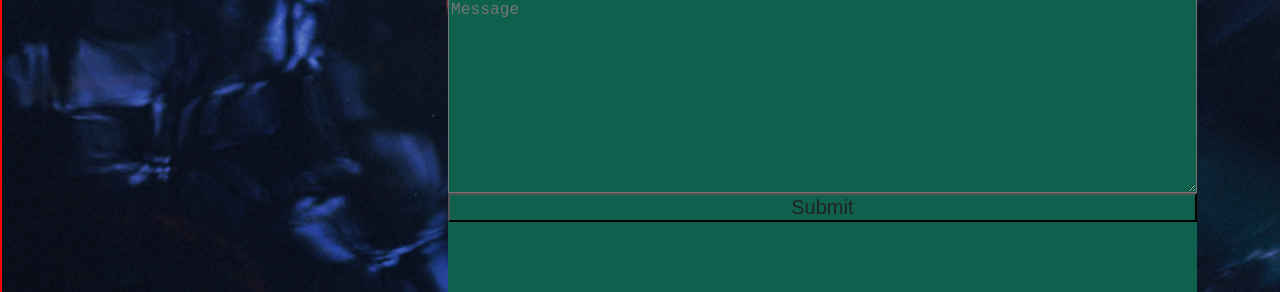
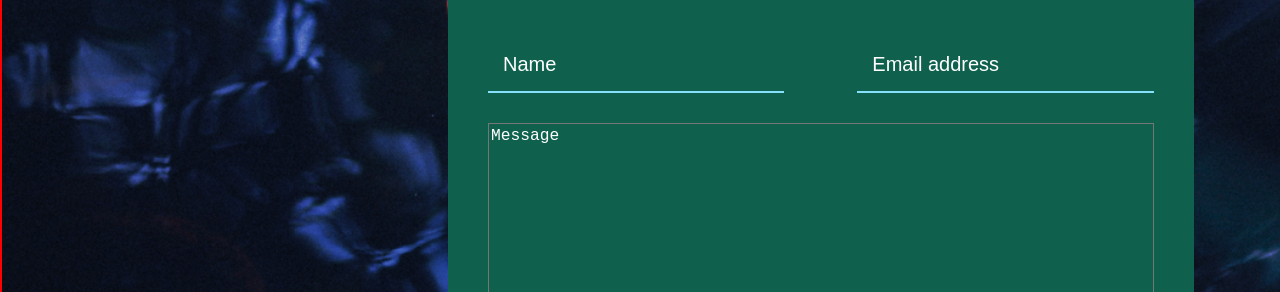
Before and after one commit to CiciZhang/ciciZhangProject2, a plain HTML site: page contact.html in a window 1280 px wide. Shown: the part 408-700 px from the top of the page. Drawn offline with Linux system fonts and the light colour scheme.

Commit message:
fixing form bugs

```diff
--- a/contact.html
+++ b/contact.html
@@ -23,12 +23,12 @@
             <form action="someServer">
                 <div class="formFlex">
                     <label for="name">Name</label>
-                    <input type="text" id="name" placeholder="Name">
+                    <input type="text" class="name" id="name" placeholder="Name">
                     <label for="email">Email address</label>
-                    <input type="email" id="email" placeholder="Email address">
+                    <input type="email" class="email" id="email" placeholder="Email address">
                 </div>
-                <label for="comment"></label>
-                <textarea name="comment" id="comment" placeholder="Message" cols="30" rows="10"></textarea>
+                <label for="message"></label>
+                <textarea name="message" id="message" placeholder="Message" cols="30" rows="10"></textarea>
                 <input type="submit" value="Submit">
             </form>
         </div>
--- a/styles/Sass/_header.scss
+++ b/styles/Sass/_header.scss
@@ -106,13 +106,38 @@ header {
             margin-top: 120px;
             position: absolute;
             flex-direction: column;
-            width: 90%;
+            width: 80%;
             height: 500px;
+            padding: 40px;
          }
     }
 }
 
-.contactHeader input,
-textarea {
+.contactHeader {
+    input,
+    textarea,
+    input::placeholder,
+    textarea::placeholder {
     background:#0F614E;
+    color: white;
+    }
+    .formFlex{
+        overflow: hidden;
+        display: flex;
+        justify-content: space-between;
+        position: relative;
+        label {
+            position: absolute;
+            top: -1000px;
+
+        }
+    }
 }
+
+.name, .email {
+    width: 40%;
+    padding: 15px;
+    margin: 30px 0 30px;
+    border: 0;
+    border-bottom: 2px solid #86E0F9;
+}
```
Also changed, not shown: styles/style.css.
